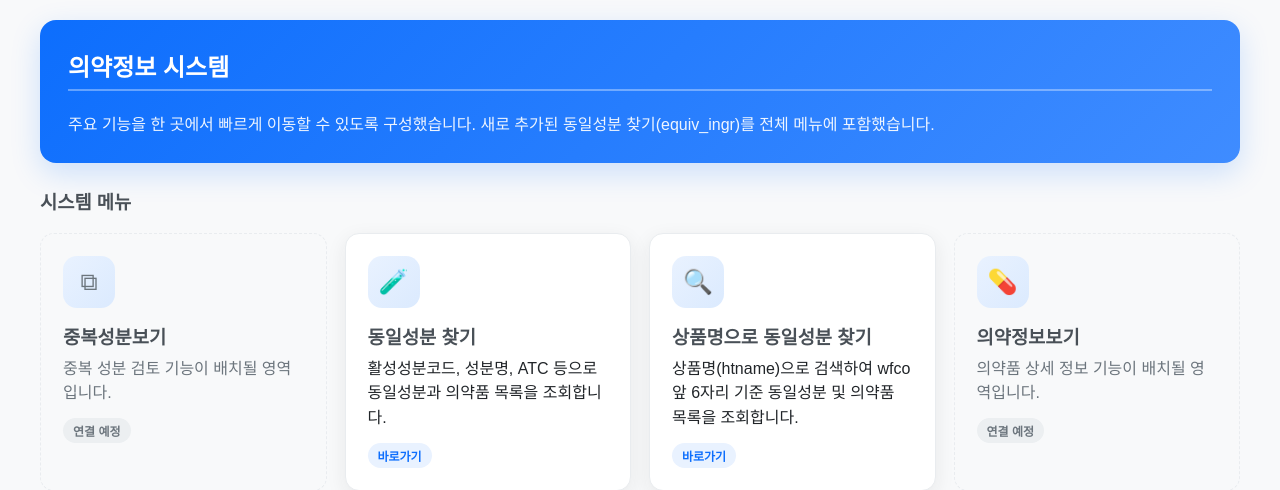
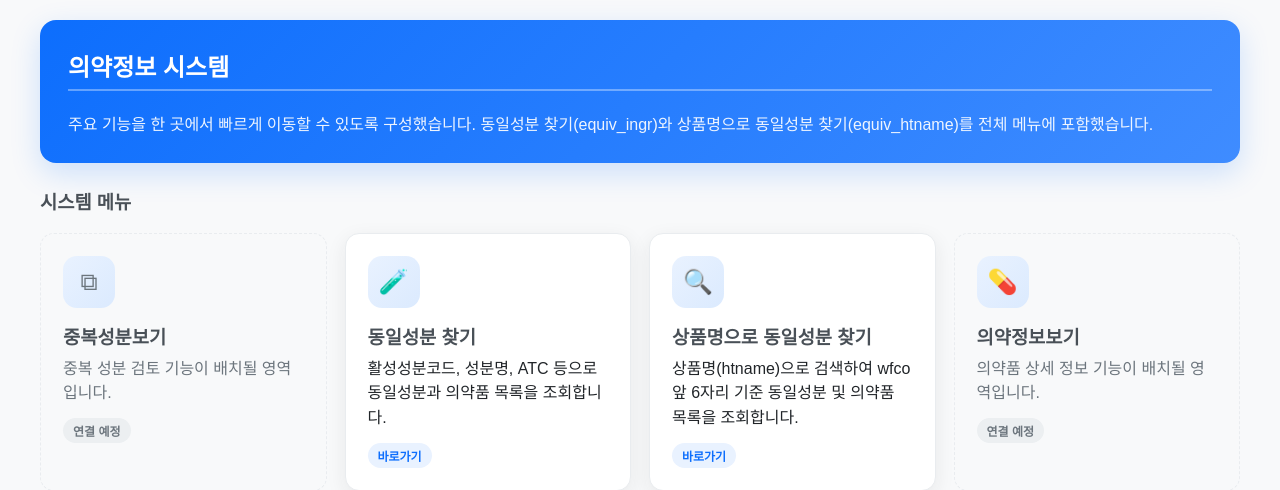
Before and after one commit to ywhcho/di_dups65, a Django app: page / in a window 1280 px wide. Shown: the part 52-542 px from the top of the page. Run offline with Django 4.2, Linux system fonts and the light colour scheme.

Commit message:
Update home.html hero description to include equiv_htname

```diff
--- a/templates/home.html
+++ b/templates/home.html
@@ -39,7 +39,7 @@
 
 <section class="hero">
   <h2 style="color:#fff;border-bottom-color:rgba(255,255,255,.35);margin-top:0;">의약정보 시스템</h2>
-  <p>주요 기능을 한 곳에서 빠르게 이동할 수 있도록 구성했습니다. 새로 추가된 동일성분 찾기(equiv_ingr)를 전체 메뉴에 포함했습니다.</p>
+  <p>주요 기능을 한 곳에서 빠르게 이동할 수 있도록 구성했습니다. 동일성분 찾기(equiv_ingr)와 상품명으로 동일성분 찾기(equiv_htname)를 전체 메뉴에 포함했습니다.</p>
 </section>
 
 <section id="system-menu">
```
